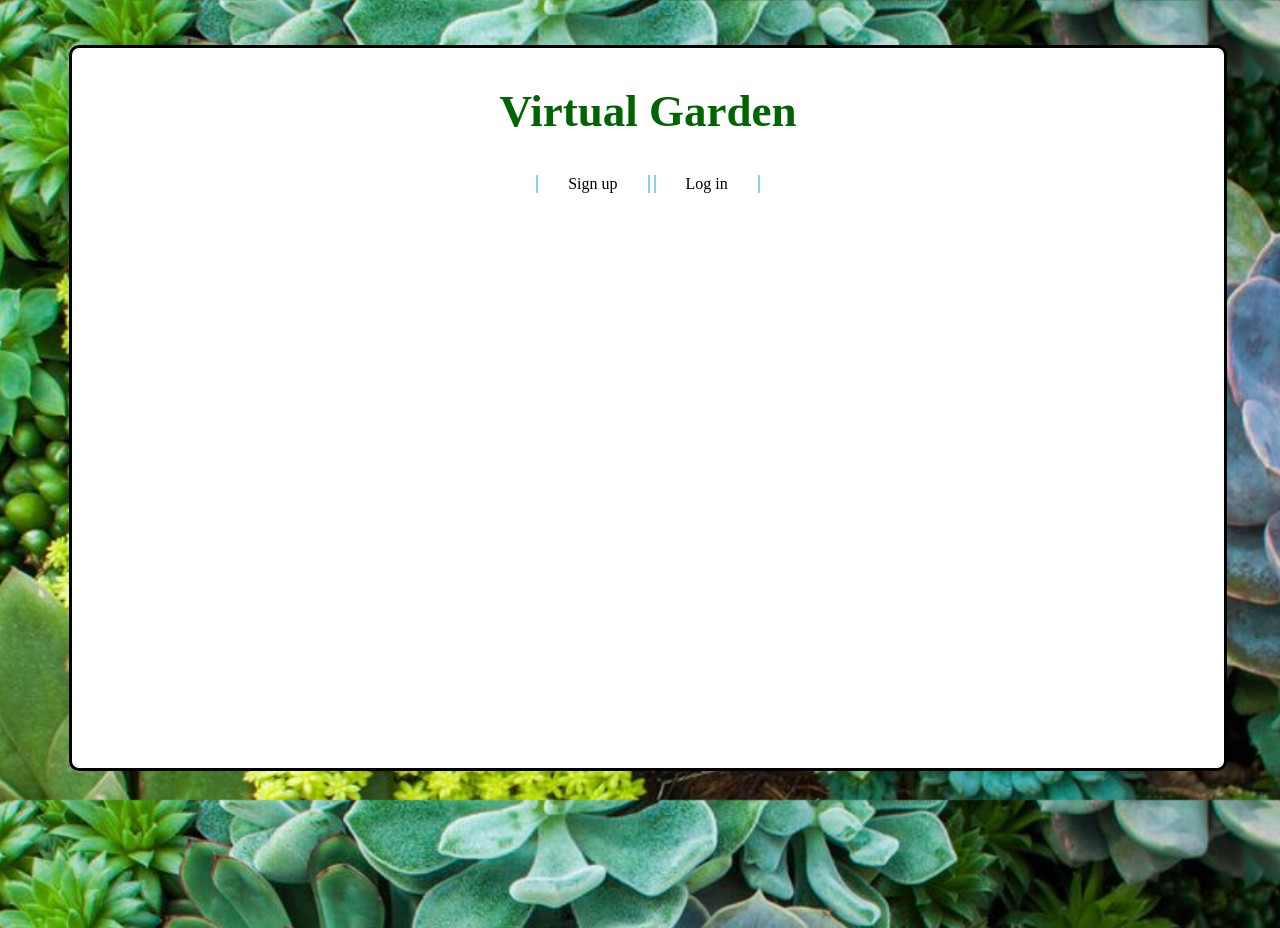
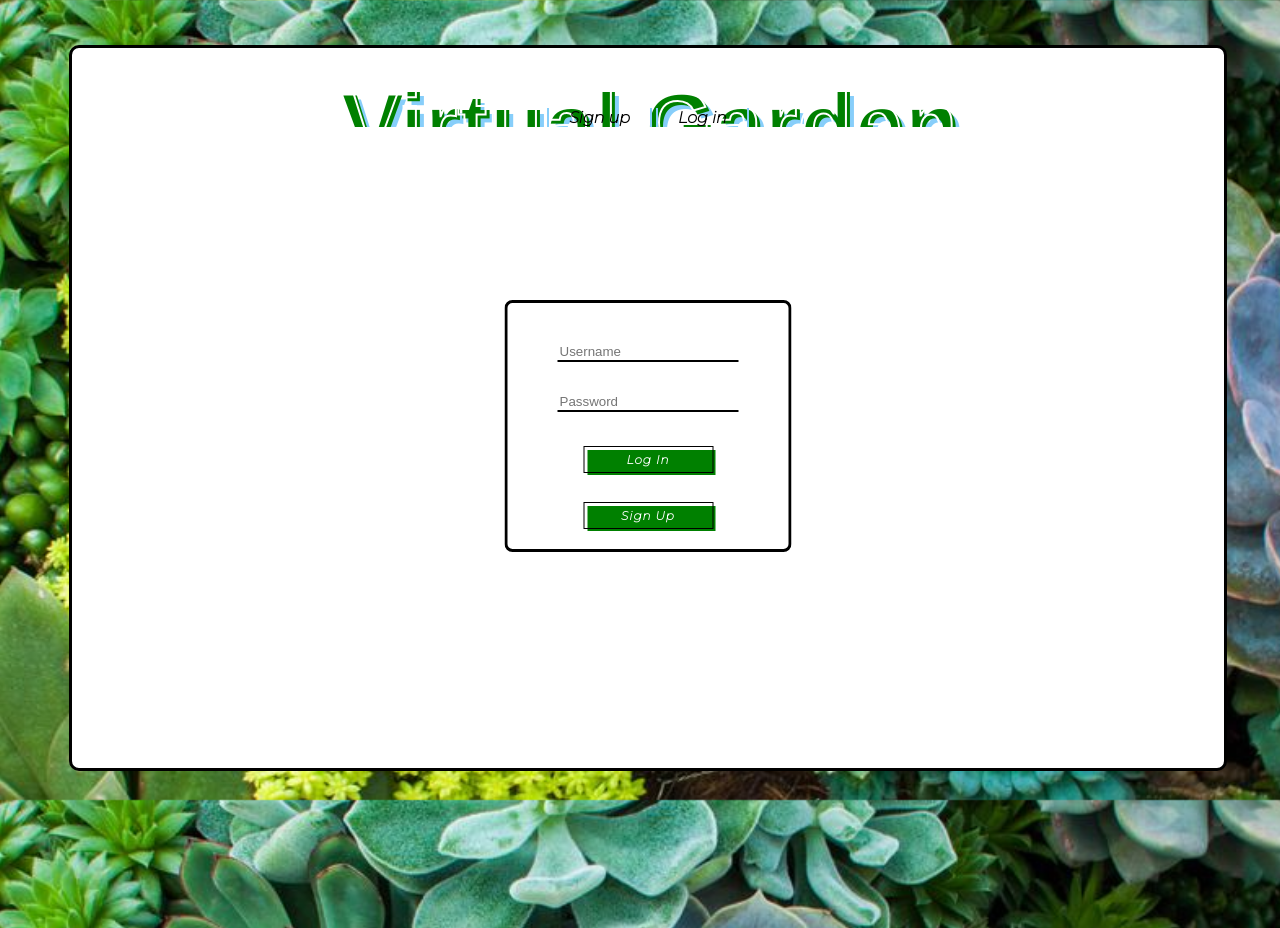
Before and after one commit to grusbarsky/CAPSTONE-garden, a Flask app: page / in a window 1280 px wide. Run offline with Flask 2, Linux system fonts and the light colour scheme.

Commit message:
css and html changes

```diff
--- /dev/null
+++ b/runtime.txt
@@ -0,0 +1 @@
+python-3.7.2
--- a/static/style.css
+++ b/static/style.css
@@ -1,3 +1,6 @@
+
+@import url('https://fonts.googleapis.com/css2?family=Montserrat:ital,wght@1,200&family=Roboto:wght@300&display=swap');
+
 html{
   background-image: url("../../static/back.jpg");
   background-repeat: no-repeat;
@@ -19,11 +22,13 @@ body{
   border-style: solid;
   background: white;
   position: fixed;
+  font-family: "Montserrat", sans-serif;
+  font-weight: 900;
 }
 
 .body-contents{
   margin: auto;
-  top: 30%;
+  top: 35%;
   bottom:2%;
   position:fixed;
   overflow-y:scroll;
@@ -34,6 +39,11 @@ body{
 
 a{
   color: black;
+}
+
+.sorry{
+  text-align: center;
+  width: 300px;
 }
 
 h2{
@@ -48,10 +58,7 @@ h3{
 
 /* New Account */
 #new-account{
-  position: absolute;
-  top: 50%;
-  left: 50%;
-  margin: -100px 0 0 -125px;
+  position: relative;
   border-radius: 8px;
   border-style: solid;
   text-align: center;
@@ -60,10 +67,7 @@ h3{
 /* login */
 
 #login{
-  position: absolute;
-  top: 50%;
-  left: 50%;
-  margin: -100px 0 0 -125px;
+  position: relative;
   border-radius: 8px;
   border-style: solid;
 }
@@ -73,11 +77,7 @@ h3{
 }
 
 .form-control{
-  margin: 10px 50px 10px 50px;
-}
-
-#account-button{
-  margin-bottom: 40px;
+  margin: 0px 50px 10px 50px;
 }
 
 /* Follows */
@@ -240,6 +240,7 @@ select {
 }
 
 /* Nav bar links */
+
 nav .primary-navigation{
     margin: 0 auto;
     display: block;
@@ -254,11 +255,12 @@ nav ul li {
     border-left: 2px solid lightskyblue;
     border-right: 2px solid lightskyblue;
     display: inline-block;
-    padding: 0 30px;
+    padding: 0 20px;
     position: relative;
     text-decoration: none;
     text-align: center;
-    font-family: arvo;
+    font-weight: 900;
+    font-family: "Montserrat";
 }
 
 nav li a {
@@ -266,7 +268,7 @@ nav li a {
 }
 
 nav li a:hover {
-  color: lightgreen;
+  color: darkgreen;
 }
 
 nav li:hover {
@@ -337,12 +339,26 @@ nav ul{
 /* logo nav bar link */
 
 #logo-container{
-  margin: auto;
+  margin-left: auto;
+  margin-right: auto;
+  margin-bottom: 0px;
+  padding: 0px;
+  height: 60px;
 }
 #logo{
-  font-size: 30px;
-  margin: auto;
-  color: darkgreen;
+  position: relative;
+  display: block;
+  text-align: center;
+  margin-bottom: 0px;
+  padding: 0px;
+  left: 50%;
+  transform: translate(-50%, -50%);
+  font-size:60px;
+  -webkit-text-fill-color: transparent;
+  -webkit-text-stroke-width: 2px;
+  -webkit-text-stroke-color: white;
+  text-shadow: 4px 4px green, 8px 8px lightskyblue;
+  font-family: sans-serif;
 }
 
 #user-image{
@@ -387,19 +403,38 @@ select{
 
 button{
   display: inline-block;
-  padding:5px 5px;
-  margin:2px 5px 5px 2px;
-  border-radius: 3px;
-  box-sizing: border-box;
-  text-decoration:none;
-  font-family:'Roboto',sans-serif;
-  font-weight:400;
-  color:#FFFFFF;
-  background-color:green;
-  box-shadow:1px 1px 1px black;
-  text-align:center;
-  position:relative;
-  }
+  width: 130px;
+  text-align: center;
+  font-size: 12px;
+  font-weight: bold;
+  font-family: "Montserrat";
+  color: white;
+  letter-spacing: 1px;
+  padding: 5px 25px 5px;
+  margin: 5px;
+  outline: 0;
+  border: 1px solid black;
+  cursor: pointer;
+  position: relative;
+  background-color: rgba(0, 0, 0, 0);
+}
+
+button::after {
+  content: "";
+  background-color: green;
+  width: 100%;
+  z-index: -1;
+  position: absolute;
+  height: 100%;
+  top: 3px;
+  left: 3px;
+  transition: 0.2s;
+}
+
+button:hover::after {
+  top: 0px;
+  left: 0px;
+}
 
 
   input[type=submit]{
@@ -409,7 +444,7 @@ button{
     border-radius: 3px;
     box-sizing: border-box;
     text-decoration:none;
-    font-family:'Roboto',sans-serif;
+    font-family: "Montserrat";
     font-weight:400;
     color:#FFFFFF;
     background-color:green;
@@ -455,6 +490,10 @@ button{
     padding: 6px 10px 6px 20px;
   }
 
+  #garden{
+    width: 20%;
+  }
+
   /* details */
 
   .details img{
--- a/templates/gardens/inspirations.html
+++ b/templates/gardens/inspirations.html
@@ -1,8 +1,8 @@
 {% extends 'base.html' %}
 {% block content %}
+  <br>
   <div>
     <h2>My Inspirations</h2>
-    <br>
     <br>
     <div class=garden-container>
       {% for garden in g.user.gardens %}
--- a/templates/gardens/my-gardens.html
+++ b/templates/gardens/my-gardens.html
@@ -1,5 +1,6 @@
 {% extends 'base.html' %}
 {% block content %}
+  <br>
   <div>
     <h2>My Gardens</h2>
 
--- a/templates/home-login.html
+++ b/templates/home-login.html
@@ -19,7 +19,7 @@
     </form>
     <br>
     <form action='/signup'>
-      <button class='account-button btn'>Create New Account</button>
+      <button class='account-button btn'>Sign Up</button>
     </form>
   </div>
 </div>
--- a/templates/plants/saved-plants.html
+++ b/templates/plants/saved-plants.html
@@ -1,5 +1,6 @@
 {% extends 'base.html' %}
 {% block content %}
+  <br>
   <div>
     <h2>My Saved Plants</h2>
         <div class=plant-container>
--- a/templates/plants/search-plants.html
+++ b/templates/plants/search-plants.html
@@ -1,6 +1,8 @@
 {% extends 'base.html' %}
 {% block content %}
-
+{% if plant_results.data|length == 0 %}
+    <h3 class='sorry'>Sorry, no plants found</h3>
+  {% else %}
     <div class='plant-container'>
       {% for plant in plant_results.data %}
       <div class="plant-card">
@@ -11,5 +13,6 @@
       </div>
       {% endfor %}
     </div>
+{% endif %}
 
 {% endblock %}
--- a/templates/users/edit.html
+++ b/templates/users/edit.html
@@ -27,7 +27,7 @@
 
         <div>
           <button>Edit this user!</button>
-          <a href="/users/{{ user_id }}">Cancel</a>
+          <button href="/users/{{ user_id }}">Cancel</button>
         </div>
       </form>
     </div>
--- a/templates/users/list-users.html
+++ b/templates/users/list-users.html
@@ -1,7 +1,7 @@
 {% extends 'base.html' %}
 {% block content %}
   {% if users|length == 0 %}
-    <h3>Sorry, no users found</h3>
+    <h3 class='sorry'>Sorry, no users found</h3>
   {% else %}
           {% for user in users %}
 
--- a/templates/users/signup.html
+++ b/templates/users/signup.html
@@ -16,7 +16,7 @@
       {% endfor %}
       <br>
       <br>
-        <button class='account-button btn'>Create New Account</button>
+        <button class='account-button btn'>Sign Up</button>
       </form>
   </div>
 </div>
--- a/templates/weather.html
+++ b/templates/weather.html
@@ -1,6 +1,8 @@
 {% extends 'base.html' %}
 {% block content %}
 
+<br>
+<br>
 <h1 id='weather-header'>Your Weather Prediction for {{api_results.location.name}}, {{api_results.location.region}}</h1>
 <br>
 <br>
```
Also changed, not shown: requirements.txt (+30 -0 lines), templates/home.html (+3 -4 lines), static/vegetable-question-e1537035143288.webp (deleted), 1 other file.
